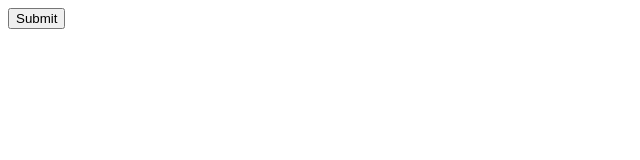
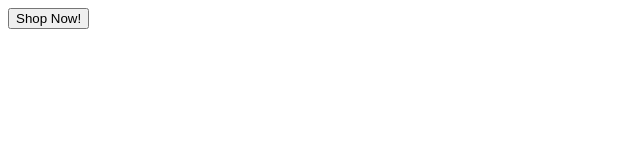
Before and after one commit to dacsstack/newdemo, a plain HTML site: page contact.html in a window 1280 px wide. Shown: the full height of the page, 0-640 px from the left. Drawn offline with Linux system fonts and the light colour scheme.

Commit message:
Shop Now!

```diff
--- a/contact.html
+++ b/contact.html
@@ -6,6 +6,6 @@
     <title>Document</title>
 </head>
 <body>
-    <button>Submit</button>
+    <button>Shop Now!</button>
 </body>
 </html>
```
